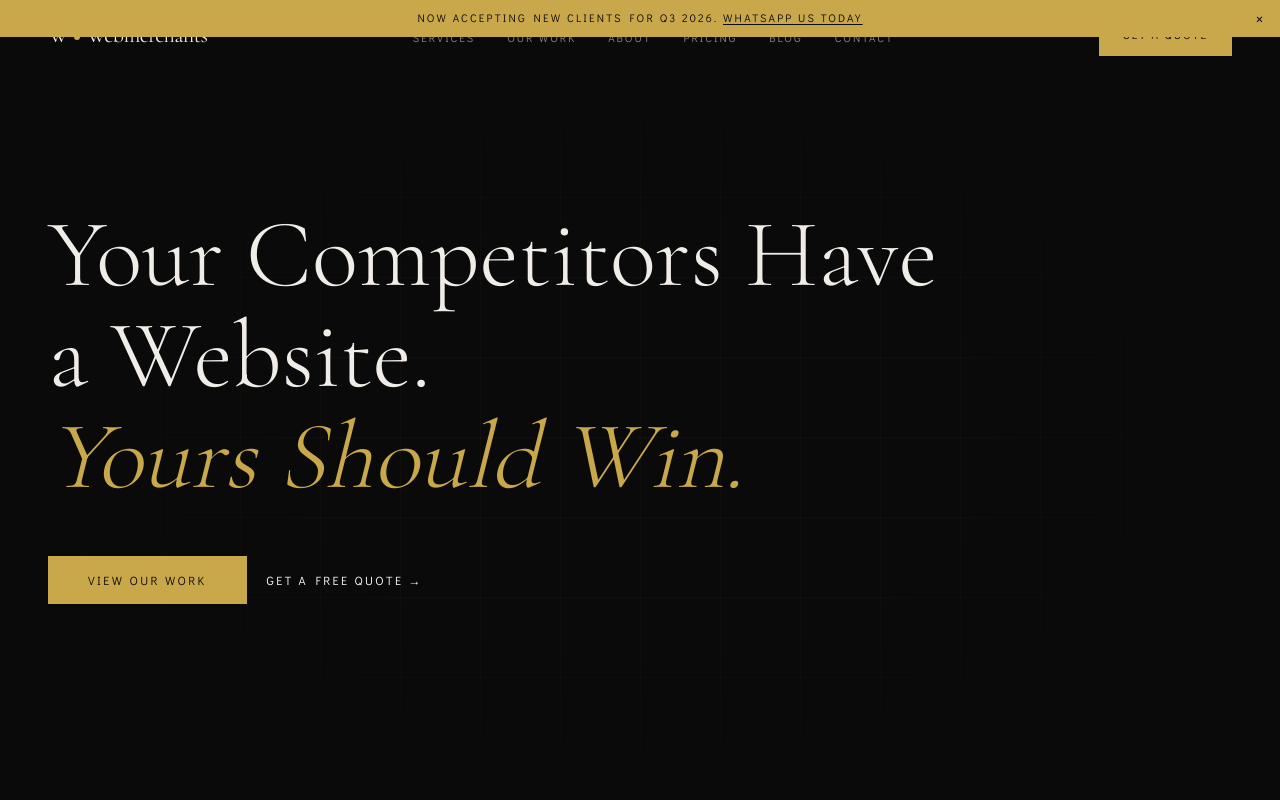
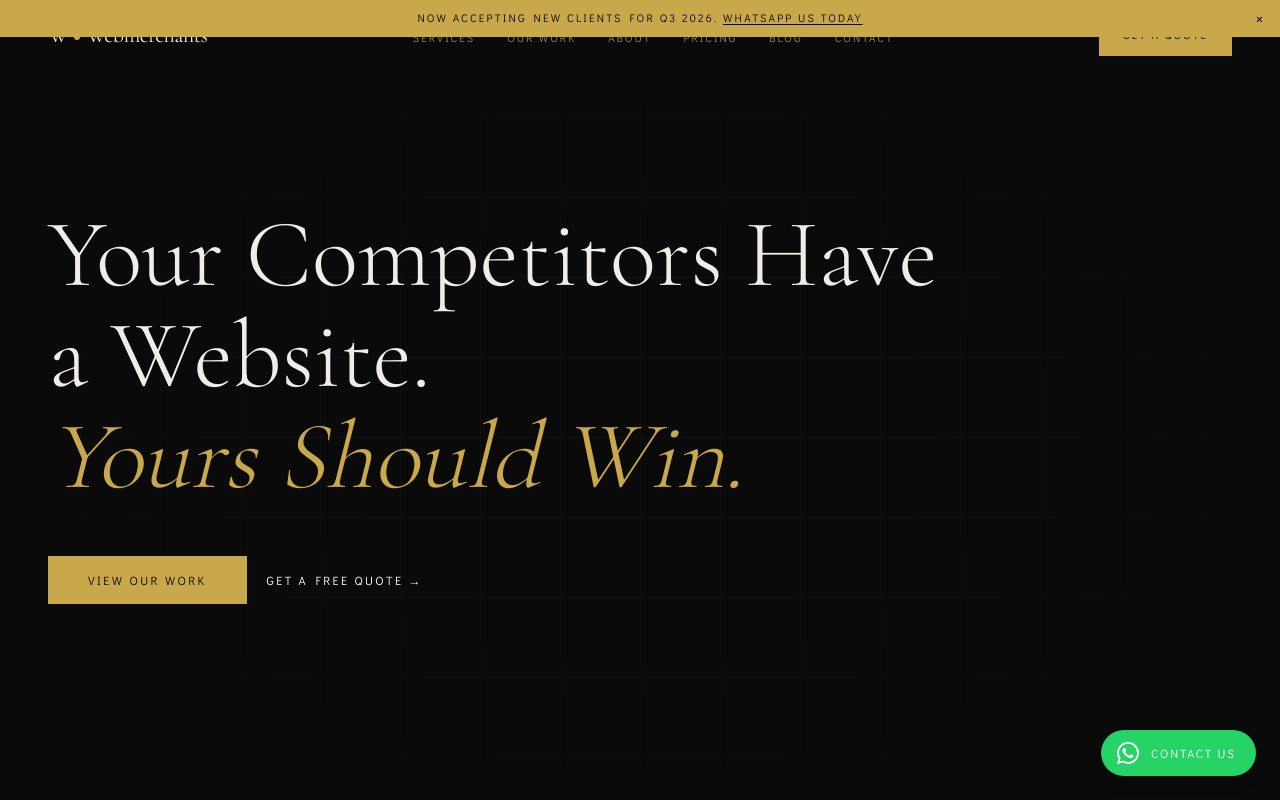
Before and after one commit to PhilipOndieki/webmerchants, a Next.js app: page / in a window 1280 px wide. Shown: the top 800 px of the page. Built offline with nearby package versions, Linux system fonts and the light colour scheme.

Commit message:
floating whatsapp widget added

```diff
--- a/app/layout.tsx
+++ b/app/layout.tsx
@@ -4,6 +4,7 @@ import Script from 'next/script'
 import './globals.css'
 import { Analytics } from '@vercel/analytics/react'
 import GoogleAdsPageTracker from '@/components/GoogleAdsPageTracker'
+import FloatingWhatsApp from '@/components/FloatingWhatsApp'
 
 const cormorantGaramond = Cormorant_Garamond({
   subsets: ['latin'],
@@ -72,7 +73,7 @@ export default function RootLayout({
       <body className="bg-wm-black font-body antialiased">
         {children}
         <Analytics />
-
+        <FloatingWhatsApp />
         {/* ── Google Ads — production only ─────────────────────────────── */}
         {IS_PROD && (
           <>
@@ -96,6 +97,7 @@ export default function RootLayout({
             <GoogleAdsPageTracker />
           </>
         )}
+
       </body>
     </html>
   )
--- /dev/null
+++ b/components/FloatingWhatsApp.tsx
@@ -0,0 +1,34 @@
+'use client'
+
+import { WA_BASE_URL, WA_DEFAULT_MESSAGE } from '@/constants'
+import { trackWhatsAppClick } from '@/lib/analytics'
+
+export default function FloatingWhatsApp(): React.JSX.Element {
+  return (
+    <a
+      href={`${WA_BASE_URL}?text=${WA_DEFAULT_MESSAGE}`}
+      target="_blank"
+      rel="noopener noreferrer"
+      onClick={() => trackWhatsAppClick('floating_widget')}
+      aria-label="Chat with us on WhatsApp"
+      className="fixed bottom-6 right-6 z-50 flex items-center gap-3 bg-[#25D366] text-white rounded-full shadow-lg hover:shadow-xl hover:scale-105 transition-all duration-200 group pr-5 pl-4 py-3"
+    >
+      {/* WhatsApp icon */}
+      <svg
+        width="22"
+        height="22"
+        viewBox="0 0 24 24"
+        fill="currentColor"
+        className="flex-shrink-0"
+        aria-hidden="true"
+      >
+        <path d="M17.472 14.382c-.297-.149-1.758-.867-2.03-.967-.273-.099-.471-.148-.67.15-.197.297-.767.966-.94 1.164-.173.199-.347.223-.644.075-.297-.15-1.255-.463-2.39-1.475-.883-.788-1.48-1.761-1.653-2.059-.173-.297-.018-.458.13-.606.134-.133.298-.347.446-.52.149-.174.198-.298.298-.497.099-.198.05-.371-.025-.52-.075-.149-.669-1.612-.916-2.207-.242-.579-.487-.5-.669-.51-.173-.008-.371-.01-.57-.01-.198 0-.52.074-.792.372-.272.297-1.04 1.016-1.04 2.479 0 1.462 1.065 2.875 1.213 3.074.149.198 2.096 3.2 5.077 4.487.709.306 1.262.489 1.694.625.712.227 1.36.195 1.871.118.571-.085 1.758-.719 2.006-1.413.248-.694.248-1.289.173-1.413-.074-.124-.272-.198-.57-.347m-5.421 7.403h-.004a9.87 9.87 0 01-5.031-1.378l-.361-.214-3.741.982.998-3.648-.235-.374a9.86 9.86 0 01-1.51-5.26c.001-5.45 4.436-9.884 9.888-9.884 2.64 0 5.122 1.03 6.988 2.898a9.825 9.825 0 012.893 6.994c-.003 5.45-4.437 9.884-9.885 9.884m8.413-18.297A11.815 11.815 0 0012.05 0C5.495 0 .16 5.335.157 11.892c0 2.096.547 4.142 1.588 5.945L.057 24l6.305-1.654a11.882 11.882 0 005.683 1.448h.005c6.554 0 11.89-5.335 11.893-11.893a11.821 11.821 0 00-3.48-8.413z" />
+      </svg>
+
+      {/* Label */}
+      <span className="font-body text-[12px] uppercase tracking-[0.15em] whitespace-nowrap">
+        Contact Us
+      </span>
+    </a>
+  )
+}
```
